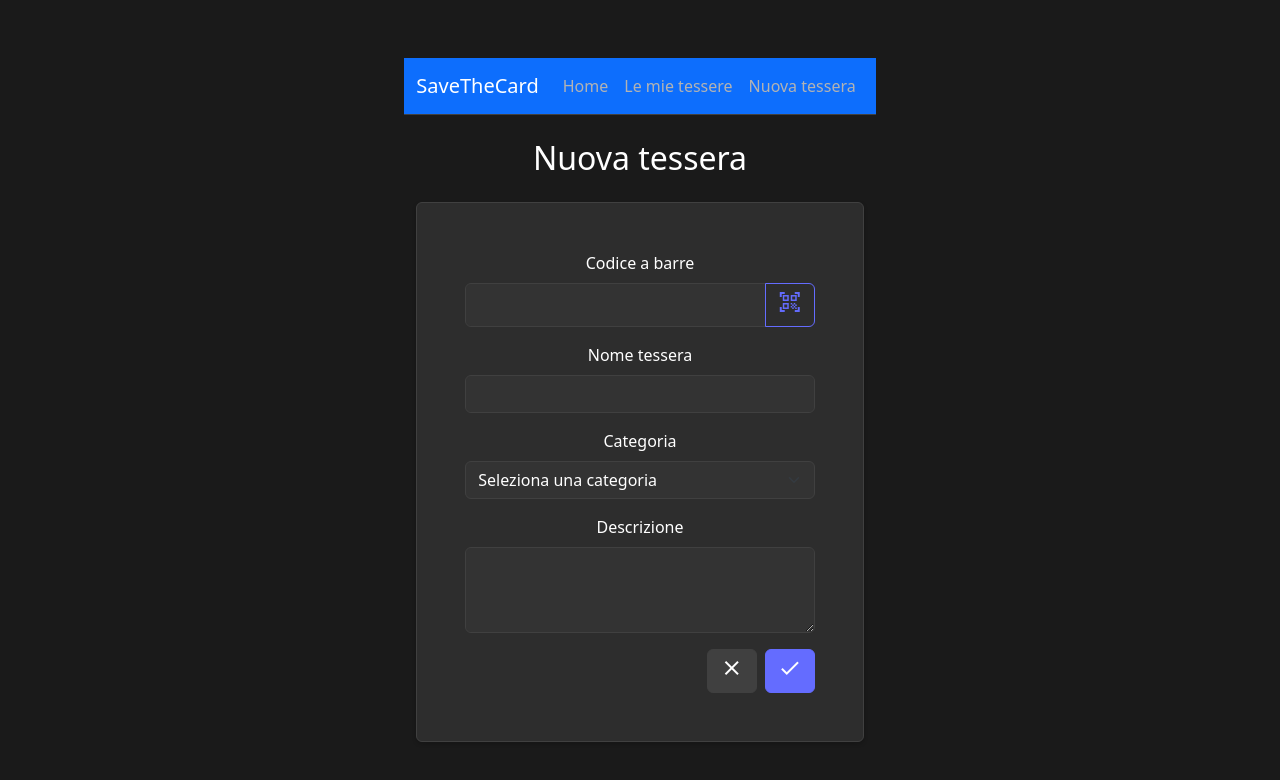
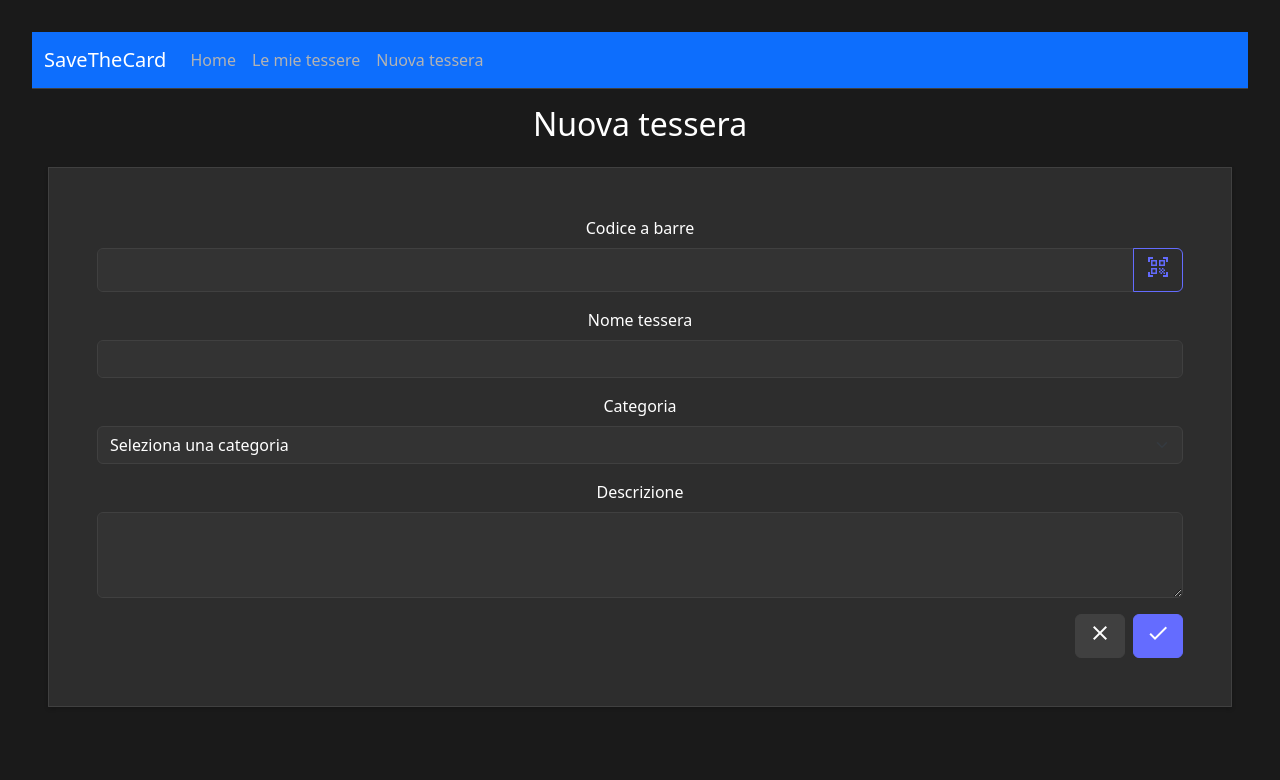
Before and after one commit to savez/saveTheCard, a Vue app: page /cards/new in a window 1280 px wide. Shown: the top 780 px of the page. Built offline with nearby package versions, Linux system fonts and the light colour scheme.

Commit message:
veriuson 0.1.1

```diff
--- a/index.html
+++ b/index.html
@@ -9,7 +9,7 @@
     <title>saveTheCard</title>
   </head>
   <body>
-    <div id="app"></div>
+    <div class="col" id="app"></div>
     <script type="module" src="/src/main.js"></script>
   </body>
 </html>
--- a/package.json
+++ b/package.json
@@ -1,7 +1,7 @@
 {
   "name": "savethecard",
   "private": false,
-  "version": "0.1.0",
+  "version": "0.1.1",
   "type": "module",
   "scripts": {
     "dev": "vite",
--- a/src/App.vue
+++ b/src/App.vue
@@ -4,7 +4,7 @@ import HelloWorld from './components/HelloWorld.vue'
 
 <template>
   <nav class="navbar navbar-expand-lg navbar-dark bg-primary">
-    <div class="container">
+    <div class="container-fluid">
       <router-link class="navbar-brand" to="/">SaveTheCard</router-link>
       <button class="navbar-toggler" type="button" data-bs-toggle="collapse" data-bs-target="#navbarNav">
         <span class="navbar-toggler-icon"></span>
@@ -25,13 +25,26 @@ import HelloWorld from './components/HelloWorld.vue'
     </div>
   </nav>
 
-  <div class="container mt-4">
+  <main class="flex-grow-1">
     <router-view></router-view>
-  </div>
+  </main>
 </template>
 
 <style>
 body {
-  background-color: #f8f9fa;
+  background-color: var(--bg-primary);
+  margin: 0;
+  min-height: 100vh;
+}
+
+#app {
+  display: flex;
+  flex-direction: column;
+  min-height: 100vh;
+}
+
+main {
+  flex: 1;
+  padding: 1rem;
 }
 </style>
--- a/src/style.css
+++ b/src/style.css
@@ -503,3 +503,60 @@ code, pre {
 .toast-body {
   color: var(--text-secondary) !important;
 }
+
+/* Container adjustments */
+.container {
+  max-width: 100% !important;
+  padding: 1rem !important;
+  margin: 0 !important;
+}
+
+#app {
+  min-height: 100vh;
+  display: flex;
+  flex-direction: column;
+}
+
+/* Navbar adjustments */
+.navbar {
+  margin-bottom: 0 !important;
+}
+
+/* Main content area */
+.container > * {
+  width: 100%;
+}
+
+/* Card grid adjustments */
+.row {
+  margin: 0 !important;
+}
+
+.col-md-6, .col-lg-4 {
+  padding: 0.5rem !important;
+}
+
+/* Form adjustments */
+form.card {
+  margin: 0 !important;
+  border-radius: 0 !important;
+}
+
+/* Ensure proper spacing in full width layout */
+.mb-4 {
+  margin-bottom: 1.5rem !important;
+}
+
+.mt-4 {
+  margin-top: 1.5rem !important;
+}
+
+/* Adjust card spacing in grid */
+.card {
+  margin-bottom: 1rem !important;
+}
+
+/* Ensure proper padding in full width layout */
+.p-4 {
+  padding: 1.5rem !important;
+}
```
